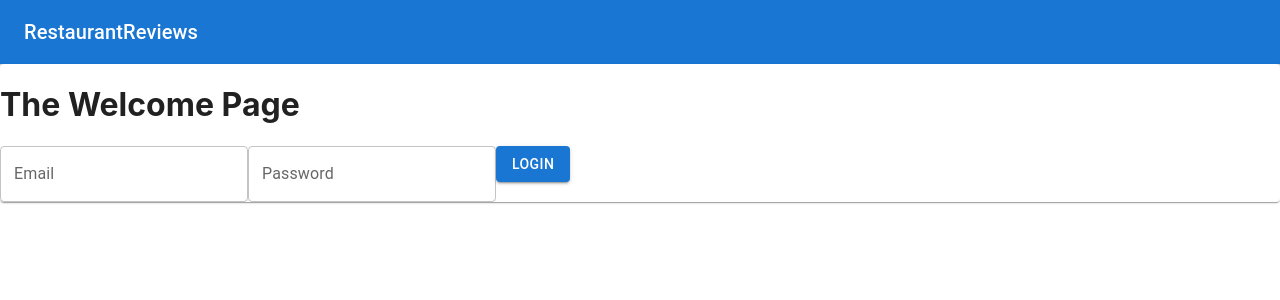
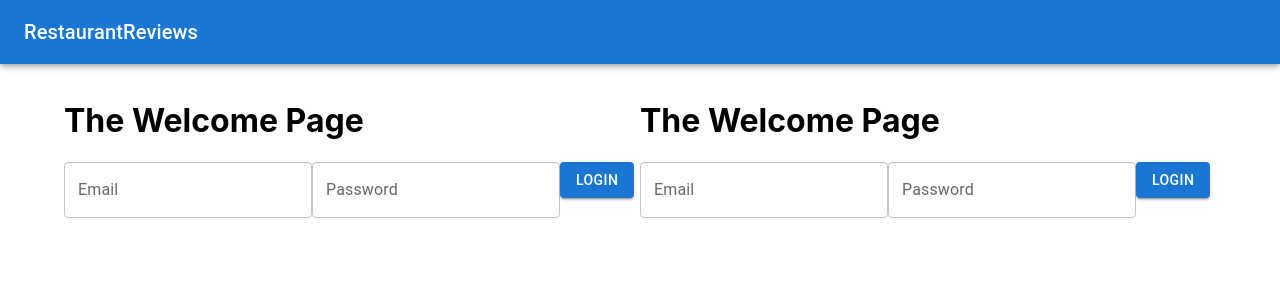
Before and after one commit to jodiemcgrane/react-restaurant-app, a React (Create React App) app: page / in a window 1280 px wide. Shown: the top 300 px of the page. Built offline with nearby package versions, Linux system fonts and the light colour scheme.

Commit message:
Added Sidebar/Drawer in Navbar and added Grid system

```diff
--- a/src/App.js
+++ b/src/App.js
@@ -1,5 +1,9 @@
 import { BrowserRouter as Router, Routes, Route } from 'react-router-dom'
 import { useState, useEffect } from 'react'
+
+//MUI
+import Container from '@mui/material/Container';
+import Grid from '@mui/material/Grid';
 
 //Imported Components
 import Navbar from './components/Navbar';
@@ -48,12 +52,14 @@ function App() {
   return (
     <Router>
       <Navbar onAuthenticated={onAuthenticated} authenticated={authenticated} />
+      <Container sx={{ p: 10 }}>
         <Routes>
           <Route exact path="/" element={<Welcome onAuthenticated={onAuthenticated} authenticated={authenticated} />} />
           <Route path="/home" element={<Home />} />
           <Route path="/restaurants" element={<RestaurantsIndex />} />
           {protectedRestaurants}
         </Routes>
+      </Container>
     </Router>
   );
 }
--- a/src/components/Navbar.js
+++ b/src/components/Navbar.js
@@ -1,6 +1,9 @@
 import { Link, useNavigate } from "react-router-dom";
 
+import { styled, useTheme } from '@mui/material/styles';
+
 import { useState } from "react"
+
 import AppBar from '@mui/material/AppBar';
 import Box from '@mui/material/Box';
 import Toolbar from '@mui/material/Toolbar';
@@ -11,6 +14,15 @@ import Menu from '@mui/material/Menu';
 import MenuItem from '@mui/material/MenuItem';
 import AccountCircle from '@mui/icons-material/AccountCircle';
 
+//Sidebar
+import Drawer from '@mui/material/Drawer';
+import ChevronLeftIcon from '@mui/icons-material/ChevronLeft';
+import ChevronRightIcon from '@mui/icons-material/ChevronRight';
+import Divider from '@mui/material/Divider';
+import List from '@mui/material/List';
+import ListItem from '@mui/material/ListItem';
+import MuiAppBar from '@mui/material/AppBar';
+
 const Navbar = (props) => {
 
     let navigate = useNavigate();
@@ -18,7 +30,7 @@ const Navbar = (props) => {
     const logout = () => {
         props.onAuthenticated(false)
         navigate('/', { replace: true })
-      }
+    }
 
     const [anchorEl, setAnchorEl] = useState(null);
 
@@ -29,6 +41,32 @@ const Navbar = (props) => {
     const handleClose = () => {
         setAnchorEl(null);
     };
+
+    ////////////////////Code for Sidebar/Drawer////////////////////////////////
+
+    const drawerWidth = 240;
+
+    const DrawerHeader = styled('div')(({ theme }) => ({
+        display: 'flex',
+        alignItems: 'center',
+        padding: theme.spacing(0, 1),
+        //For content to be below app bar
+        ...theme.mixins.toolbar,
+        justifyContent: 'flex-end',
+    }));
+
+    const theme = useTheme();
+    const [open, setOpen] = useState(false);
+
+    const handleDrawerOpen = () => {
+        setOpen(true);
+    };
+
+    const handleDrawerClose = () => {
+        setOpen(false);
+    };
+
+    ///////////////End of Sidebar/Drawer code///////////////////
 
     let accountIcon;
     let burgerButton;
@@ -73,6 +111,7 @@ const Navbar = (props) => {
                 color="inherit"
                 aria-label="menu"
                 sx={{ mr: 2 }}
+                onClick={handleDrawerOpen}
             >
                 <MenuIcon />
             </IconButton>
@@ -80,8 +119,8 @@ const Navbar = (props) => {
     }
 
     return (
-        <Box sx={{ flexGrow: 1 }}>
-            <AppBar position="static">
+        <Box sx={{ display: 'flex' }}>
+            <AppBar position="fixed" open={open}>
                 <Toolbar>
                     {burgerButton}
                     <Typography
@@ -101,6 +140,32 @@ const Navbar = (props) => {
 
                 </Toolbar>
             </AppBar>
+            <Drawer
+                sx={{
+                    width: drawerWidth,
+                    flexShrink: 0,
+                    '& .MuiDrawer-paper': {
+                        width: drawerWidth,
+                        boxSizing: 'border-box',
+                    },
+                }}
+                variant="persistent"
+                anchor="left"
+                open={open}
+            >
+                <DrawerHeader>
+                    <IconButton onClick={handleDrawerClose}>
+                        {theme.direction === 'ltr' ? <ChevronLeftIcon /> : <ChevronRightIcon />}
+                    </IconButton>
+                </DrawerHeader>
+                <Divider />
+                <List>
+                    <ListItem>
+                        <Typography>My Sidebar</Typography>
+                    </ListItem>
+                </List>
+            </Drawer>
+
         </Box>
     );
 }
--- a/src/pages/Welcome.js
+++ b/src/pages/Welcome.js
@@ -1,15 +1,25 @@
+import LoginForm from "../components/LoginForm";
+
+import Grid from '@mui/material/Grid';
 import Card from '@mui/material/Card';
-
-import LoginForm from "../components/LoginForm";
 
 const Welcome = (props) => {
     return (
-        <div>
-            <Card>
+        <Grid container>
+            <Grid item md={6}>
+
                 <h1>The Welcome Page</h1>
                 {!props.authenticated ? <LoginForm onAuthenticated={props.onAuthenticated} /> : ""}
-            </Card>
-        </div>
+
+            </Grid>
+            <Grid item md={6}>
+
+                <h1>The Welcome Page</h1>
+                {!props.authenticated ? <LoginForm onAuthenticated={props.onAuthenticated} /> : ""}
+
+            </Grid>
+        </Grid>
+
     );
 }
 
--- a/src/pages/restaurants/Index.js
+++ b/src/pages/restaurants/Index.js
@@ -4,6 +4,7 @@ import TableCell from '@mui/material/TableCell';
 import TableContainer from '@mui/material/TableContainer';
 import TableHead from '@mui/material/TableHead';
 import TableRow from '@mui/material/TableRow';
+import Paper from '@mui/material/Paper';
 
 import axios from "axios";
 import { useEffect, useState } from 'react'
@@ -27,12 +28,13 @@ const Index = () => {
     return (
         <div>
 
-            <TableContainer>
-                <Table>
+            <TableContainer component={Paper}>
+                <Table sx={{ maxWidth: 750 }} align="center">
                     <TableHead>
                         <TableRow>
                             <TableCell>ID</TableCell>
                             <TableCell>Name</TableCell>
+                            <TableCell>Borough</TableCell>
                             <TableCell>Cuisine</TableCell>
                         </TableRow>
                     </TableHead>
@@ -46,6 +48,9 @@ const Index = () => {
                                         </TableCell>
                                         <TableCell>
                                             {restaurants.name}
+                                        </TableCell>
+                                        <TableCell>
+                                            {restaurants.borough}
                                         </TableCell>
                                         <TableCell>
                                             {restaurants.cuisine}
```
Lines whose indentation alone changed are shown as unchanged.
